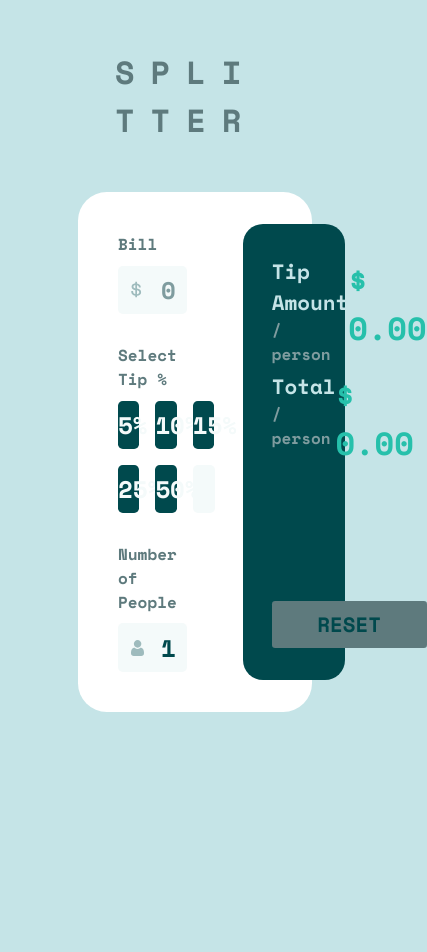
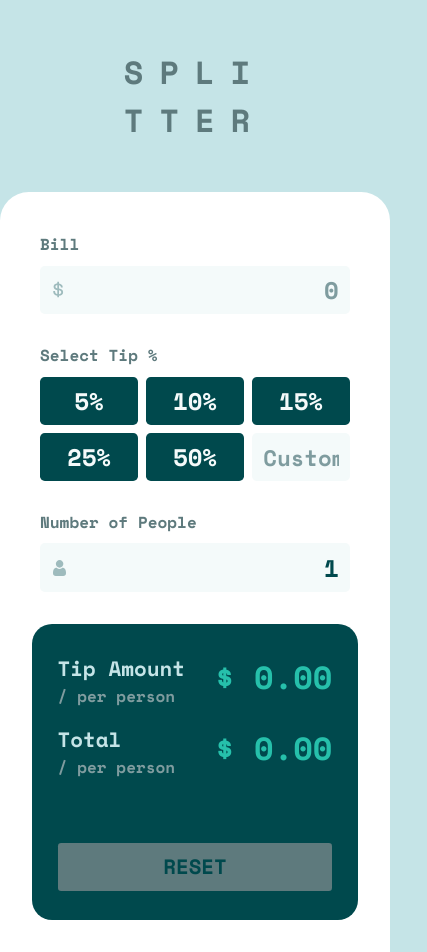
Before and after one commit to luad3cristal/bill-splitter, a plain HTML site: page index.html in a window 390 px wide. Shown: the whole page, 427 px wide, since content can reach past the window. Before the commit the page ends 844 px from the top, so only its background shows below. Drawn offline with nearby package versions, Linux system fonts and the light colour scheme.

Commit message:
Making the website responsive

```diff
--- a/index.html
+++ b/index.html
@@ -63,19 +63,21 @@
         </div>
       </section>
       <section class="output-area">
-        <div>
+        <div class="output-values">
+          <section>
             <div class="amount">
               <h3>Tip Amount</h3>
-            <p>/ person</p>
+              <p>/ per person</p>
             </div>
             <h2 id="tip">$ 0.00</h2>
-        </div>
-        <div>
+          </section>
+          <section>
             <div class="total">
               <h3>Total</h3>
-            <p>/ person</p>
+              <p>/ per person</p>
             </div>
             <h2 id="total">$ 0.00</h2>
+          </section>
         </div>
         <button id="reset">Reset</button>
       </section>
--- a/style.scss
+++ b/style.scss
@@ -4,7 +4,6 @@
   box-sizing: border-box;
 
   font-family: "Space Mono", sans-serif;
-  font-weight: 700;
 }
 
 :root {
@@ -31,25 +30,26 @@ body {
   justify-content: center;
   gap: 3rem;
 
-  padding: 3rem;
+  padding: 2.5rem;
 
   background-color: var(--light-grayish-cyan);
 }
 
-header {
-  h1 {
-    font-size: 2rem;
-    text-transform: uppercase;
-    letter-spacing: 1rem;
-    word-break: break-all;
-    width: 5em;
+header h1 {
+  width: 8.9rem;
 
-    color: var(--dark-grayish-cyan);
-  }
+  font-size: 2rem;
+  text-transform: uppercase;
+  color: var(--dark-grayish-cyan);
+
+  letter-spacing: 1rem;
+  word-break: break-all;
 }
 
 main {
-  width: 60vw;
+  max-width: 1000px;
+  width: 78vw;
+
   background-color: var(--white);
   display: flex;
   gap: 3rem;
@@ -71,13 +71,35 @@ main {
   div {
     display: flex;
     flex-direction: column;
-    gap: 8px;
     gap: 0.6rem;
+
+    input {
+      background-color: var(--very-light-grayish-cyan);
+      border: none;
+
+      border-radius: 5px;
+      padding: 0.4rem 0.7rem;
+
+      text-align: right;
+      font-size: 1.5em;
+      color: var(--very-dark-cyan);
+
+      width: 100%;
+
+      &::placeholder {
+        color: var(--grayish-cyan);
+      }
+
+      &.selecionado,
+      &:focus {
+        outline: 2px var(--strong-cyan) solid;
+      }
+    }
 
     .botaos {
       display: grid;
-      grid-template-columns: 31% 31% 31%;
-      grid-template-rows: 3rem 3rem;
+      grid-template-columns: repeat(3, 1fr);
+      grid-template-rows: repeat(2, 3rem);
       gap: 1rem;
 
       button {
@@ -88,29 +110,19 @@ main {
         border: none;
         outline: none;
         border-radius: 0.3rem;
+
+        transition: background-color 0.2s ease;
+
+        &.selecionado {
+          background-color: var(--strong-cyan);
+        }
       }
 
       input {
         text-align: center;
         font-size: 1.5rem;
       }
-
-      button.selecionado {
-        background-color: var(--strong-cyan);
-      }
     }
-  }
-
-  input {
-    background-color: var(--very-light-grayish-cyan);
-    border: none;
-
-    border-radius: 5px;
-    padding: 0.4rem 0.7rem;
-
-    text-align: right;
-    font-size: 1.5em;
-    color: var(--very-dark-cyan);
   }
 
   #bill {
@@ -128,6 +140,7 @@ main {
   label {
     display: flex;
     justify-content: space-between;
+    cursor: pointer;
   }
 
   span {
@@ -136,43 +149,40 @@ main {
   }
 }
 
-
-input::placeholder {
-  color: var(--grayish-cyan);
-}
-
-input.selecionado,
-input:focus {
-  outline: 2px var(--strong-cyan) solid;
-}
-
 .output-area {
   background-color: var(--very-dark-cyan);
-  width: 60%;
+  width: 50%;
 
   border-radius: 20px;
   padding: 2rem 1.8rem;
 
-  display: grid;
-  grid-template-rows: 2fr 4fr;
+  display: flex;
+  flex-direction: column;
+  justify-content: space-between;
 
-  > div {
+  .output-values {
     display: flex;
-    justify-content: space-between;
-  }
+    flex-direction: column;
+    gap: 2rem;
 
-  h3 {
-    color: var(--light-grayish-cyan);
-    font-size: 1.3rem;
-  }
+    section {
+      display: flex;
+      justify-content: space-between;
 
-  p {
-    color: var(--grayish-cyan);
-  }
+      h3 {
+        color: var(--light-grayish-cyan);
+        font-size: 1.3rem;
+      }
 
-  h2 {
-    color: var(--strong-cyan);
-    font-size: 2rem;
+      p {
+        color: var(--grayish-cyan);
+      }
+
+      h2 {
+        color: var(--strong-cyan);
+        font-size: 2rem;
+      }
+    }
   }
 
   button {
@@ -183,18 +193,96 @@ input:focus {
     border-radius: 0.2rem;
     color: var(--very-dark-cyan);
 
-    padding: 0.5rem 1rem;
+    height: 3rem;
+    width: 100%;
     font-size: 1.3rem;
 
     text-transform: uppercase;
-  }
 
-  button:hover {
-    background-color: var(--strong-cyan);
-    transition: 15ms;
+    &:hover {
+      background-color: var(--strong-cyan);
+    }
   }
 }
 
 button {
   cursor: pointer;
 }
+
+@media (max-width: 769px) {
+  body {
+    padding: 1rem;
+  }
+
+  main {
+    flex-direction: column;
+    width: 95vw;
+    gap: 1.5rem;
+  }
+
+  .input-area,
+  .output-area {
+    width: 100%;
+  }
+
+  .output-area {
+    padding: 1.8rem 1.6rem;
+    gap: 4rem;
+
+    .output-values {
+      display: flex;
+      flex-direction: column;
+      gap: 1rem;
+    }
+  }
+}
+
+@media (max-width: 426px) {
+  body {
+    padding: 3rem 0 0;
+  }
+
+  main {
+    width: 100vw;
+    border-radius: 1.8rem 1.8rem 0 0;
+  }
+
+  .input-area div .botaos {
+    gap: 0.5rem;
+  }
+
+  .botao::placeholder {
+    font-size: 1.4rem;
+  }
+}
+
+@media (max-width: 376px) {
+  main {
+    padding: 2rem 1.5rem;
+    gap: 2.5rem;
+  }
+
+  .input-area div .botaos {
+    grid-template-columns: repeat(2, 1fr);
+  }
+
+  .input-area div .botaos button {
+    font-size: 1.4rem;
+  }
+
+  .output-area {
+    padding: 1.2rem;
+
+    h3 {
+      font-size: 1.2rem;
+    }
+
+    p {
+      font-size: 0.9rem;
+    }
+
+    h2 {
+      font-size: 1.8rem;
+    }
+  }
+}
```
Also changed, not shown: style.css, 1 other file. Lines whose indentation alone changed are shown as unchanged.
